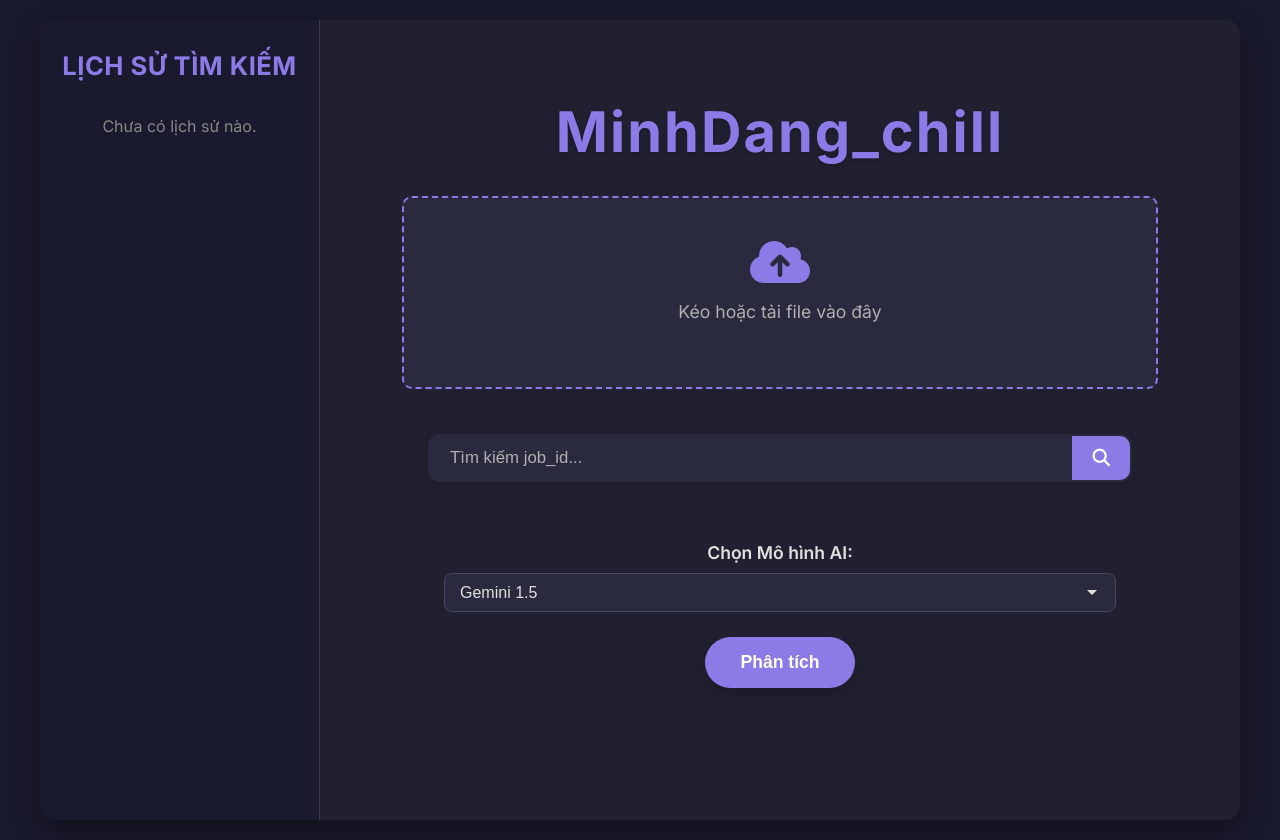
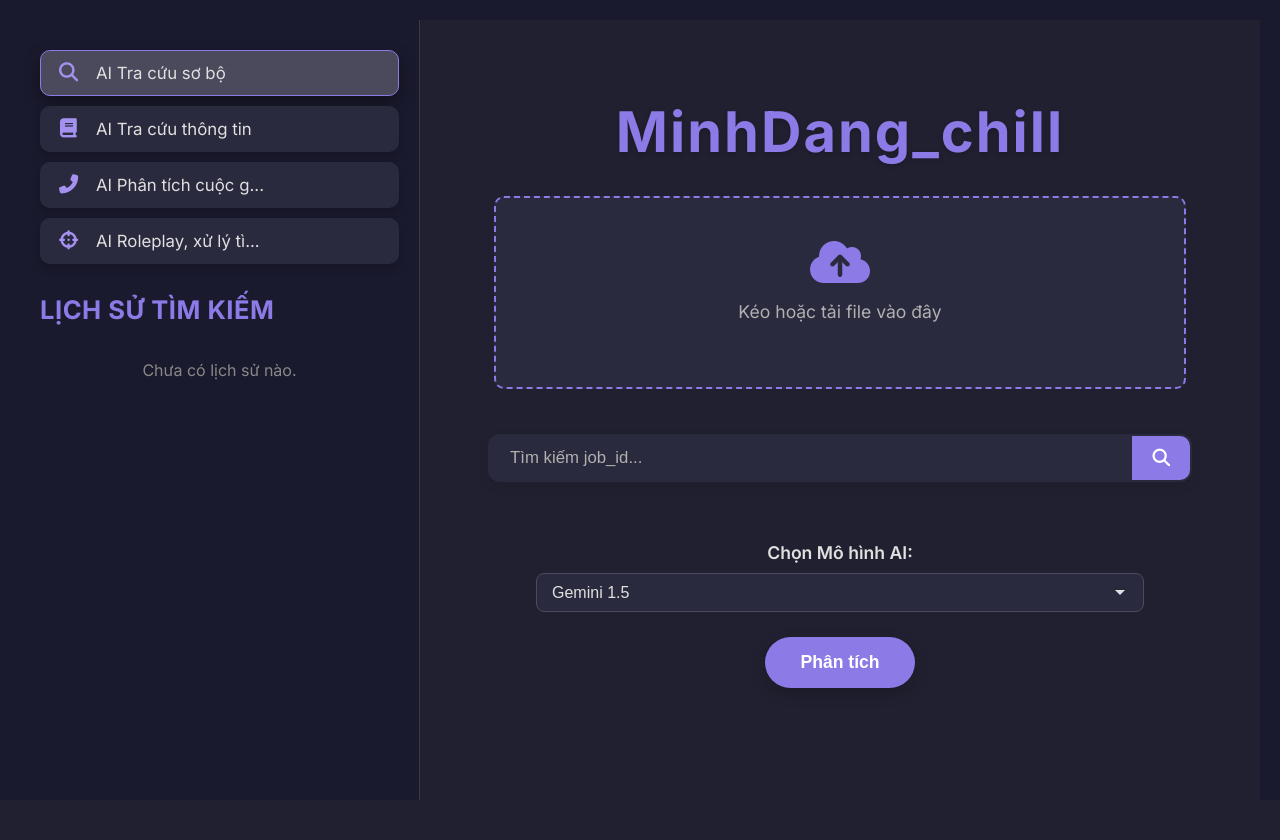
Before and after one commit to MinhDang134/Audio_text, a FastAPI app: page / in a window 1280 px wide. After the commit the page ends 800 px from the top, so only its background shows below. Run offline with FastAPI, Linux system fonts and the light colour scheme; data that the repository does not hold is empty.

Commit message:
update ui/ux continue

```diff
--- a/static/style.css
+++ b/static/style.css
@@ -1,14 +1,20 @@
 @import url('https://fonts.googleapis.com/css2?family=Inter:wght@300;400;600;700&display=swap');
+
+html, body {
+    height: 100%;
+    margin: 0;
+    padding: 0;
+    overflow: hidden; /* Ngăn cuộn chính của trang */
+}
 
 body {
     background-color: #1a1a2e;
     color: #e0e0e0;
     font-family: 'Inter', sans-serif;
-    margin: 0;
     display: flex;
     justify-content: center;
-    align-items: flex-start; /* Changed to flex-start for better top alignment */
-    min-height: 100vh;
+    align-items: flex-start;
+
     box-sizing: border-box;
     padding: 20px;
 }
@@ -17,32 +23,31 @@ body {
     display: flex;
     width: 100%;
     height: 100vh;
-    box-sizing: border-box;
-    max-width: 1200px;
+
     margin: 0;
-    border-radius: 15px;
+    border-radius: 0;
     overflow: hidden;
-    box-shadow: 0 10px 30px rgba(0, 0, 0, 0.4);
-    background-color: #202030; /* Added a background color for the wrapper */
+    box-shadow: none;
+    background-color: #202030;
 }
 
 .history-sidebar {
-    width: 280px; /* Tăng chiều rộng để nội dung dễ đọc hơn */
-    background-color: #1a1a2e; /* Nền tối hơn để tạo sự tương phản */
-    padding: 30px 20px; /* Tăng padding */
-    border-right: 1px solid #3a3a4a; /* Đường viền nhẹ nhàng hơn */
+    width: 400px;
+    background-color: #1a1a2e;
+    padding: 30px 20px;
+    border-right: 1px solid #3a3a4a;
     overflow-y: auto;
     box-sizing: border-box;
     flex-shrink: 0;
-    position: relative; /* Thêm để đặt scrollbar */
+    position: relative;
 }
 
 .history-sidebar h2 {
     margin-top: 0;
-    font-size: 1.6em; /* Cỡ chữ lớn hơn */
+    font-size: 1.6em;
     color: #8c7ae6;
-    margin-bottom: 25px; /* Khoảng cách dưới lớn hơn */
-    text-align: center;
+    margin-bottom: 25px;
+    text-align: start;
     font-weight: 700;
     letter-spacing: 0.5px;
     text-transform: uppercase;
@@ -168,6 +173,7 @@ body {
     align-items: center;
     text-align: center;
     box-sizing: border-box;
+    min-width: 300px;
 }
 
 h1 {
@@ -552,3 +558,72 @@ form {
         padding: 10px 20px;
     }
 }
+
+.main-options {
+    margin-bottom: 30px; /* Khoảng cách giữa các option và tiêu đề lịch sử */
+    display: flex;
+    flex-direction: column;
+    gap: 10px; /* Khoảng cách giữa các mục option */
+}
+
+.option-item {
+    display: flex;
+    align-items: center;
+    padding: 12px 15px;
+    background-color: #2a2a3e; /* Nền giống lịch sử tìm kiếm */
+    border-radius: 10px;
+    cursor: pointer;
+    transition: background-color 0.2s ease, transform 0.2s ease, box-shadow 0.2s ease;
+    box-shadow: 0 4px 10px rgba(0, 0, 0, 0.2);
+    border: 1px solid transparent; /* Border mặc định */
+}
+
+.option-item:hover {
+    background-color: #35354a;
+    transform: translateY(-3px);
+    box-shadow: 0 6px 15px rgba(0, 0, 0, 0.3);
+    border-color: #8c7ae6; /* Màu border khi hover */
+}
+
+.option-item.active {
+    background-color: #4a4a5c; /* Màu nền cho mục đang hoạt động */
+    border-color: #8c7ae6; /* Màu border cho mục đang hoạt động */
+    box-shadow: 0 6px 15px rgba(0, 0, 0, 0.4);
+}
+
+.option-item i {
+    font-size: 1.2em; /* Kích thước icon */
+    margin-right: 15px; /* Khoảng cách giữa icon và text */
+    color: #a491f0; /* Màu icon */
+    min-width: 25px; /* Đảm bảo icon có độ rộng nhất định */
+    text-align: center;
+}
+
+.option-item span {
+    font-size: 1.05em; /* Kích thước chữ */
+    color: #e0e0e0; /* Màu chữ */
+    flex-grow: 1; /* Cho phép text co giãn */
+    white-space: nowrap; /* Ngăn không cho text xuống dòng */
+    overflow: hidden; /* Ẩn phần text tràn ra */
+    text-overflow: ellipsis; /* Thêm dấu ba chấm nếu text quá dài */
+}
+
+/* Điều chỉnh lại padding của history-sidebar để có khoảng trống cho menu */
+.history-sidebar {
+    /* ... các thuộc tính khác giữ nguyên ... */
+    padding: 30px 20px; /* Đảm bảo đủ padding ở trên cùng */
+}
+
+/* Điều chỉnh khoảng cách cho tiêu đề Lịch sử tìm kiếm để không quá sát menu */
+.history-sidebar h2 {
+    /* ... các thuộc tính khác giữ nguyên ... */
+    margin-top: 30px; /* Thêm khoảng cách phía trên tiêu đề lịch sử */
+}
+
+/* Media queries cho main-options (khi sidebar ẩn) */
+@media (max-width: 900px) {
+    /* main-options sẽ ẩn theo history-sidebar */
+    .main-options {
+        display: none;
+    }
+}
--- a/templates/index.html
+++ b/templates/index.html
@@ -10,6 +10,24 @@
 <body>
 <div class="app-wrapper">
     <div class="history-sidebar">
+        <div class="main-options">
+            <div class="option-item active">
+                <i class="fas fa-search"></i>
+                <span>AI Tra cứu sơ bộ</span>
+            </div>
+            <div class="option-item">
+                <i class="fas fa-book"></i>
+                <span>AI Tra cứu thông tin</span>
+            </div>
+            <div class="option-item">
+                <i class="fas fa-phone-alt"></i>
+                <span>AI Phân tích cuộc g...</span>
+            </div>
+            <div class="option-item">
+                <i class="fas fa-crosshairs"></i>
+                <span>AI Roleplay, xử lý tì...</span>
+            </div>
+        </div>
         <h2>Lịch sử tìm kiếm</h2>
         <ul id="search-history-list" class="history-list">
         </ul>
@@ -57,6 +75,7 @@
 </div>
 
 <script>
+    // ... (Giữ nguyên JavaScript của bạn) ...
     const form = document.getElementById('upload-form');
     const fileInput = document.getElementById('audio-file');
     const fileLabel = document.getElementById('file-label');
```
Also changed, not shown: other parts of static/style.css (+28 -28 lines).
